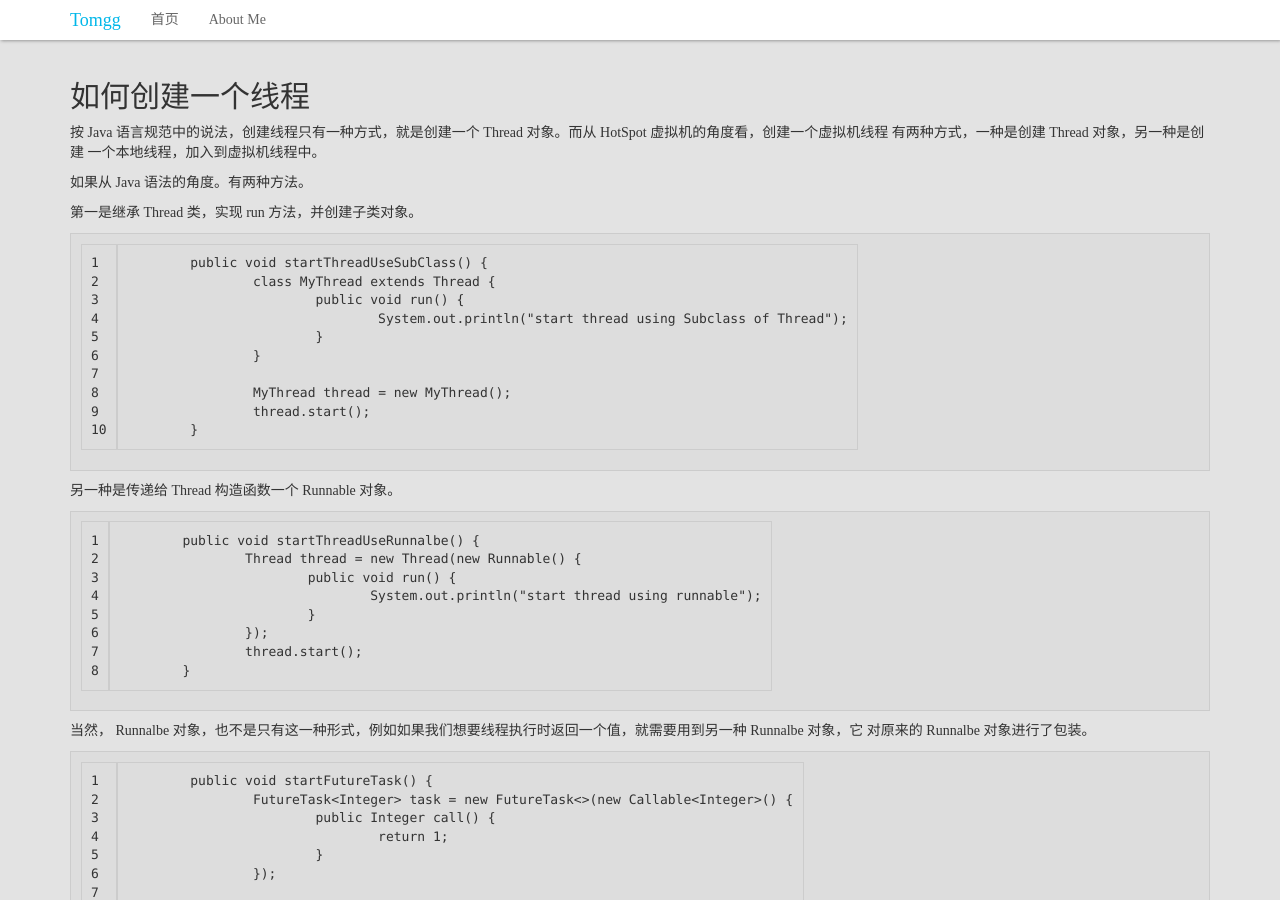
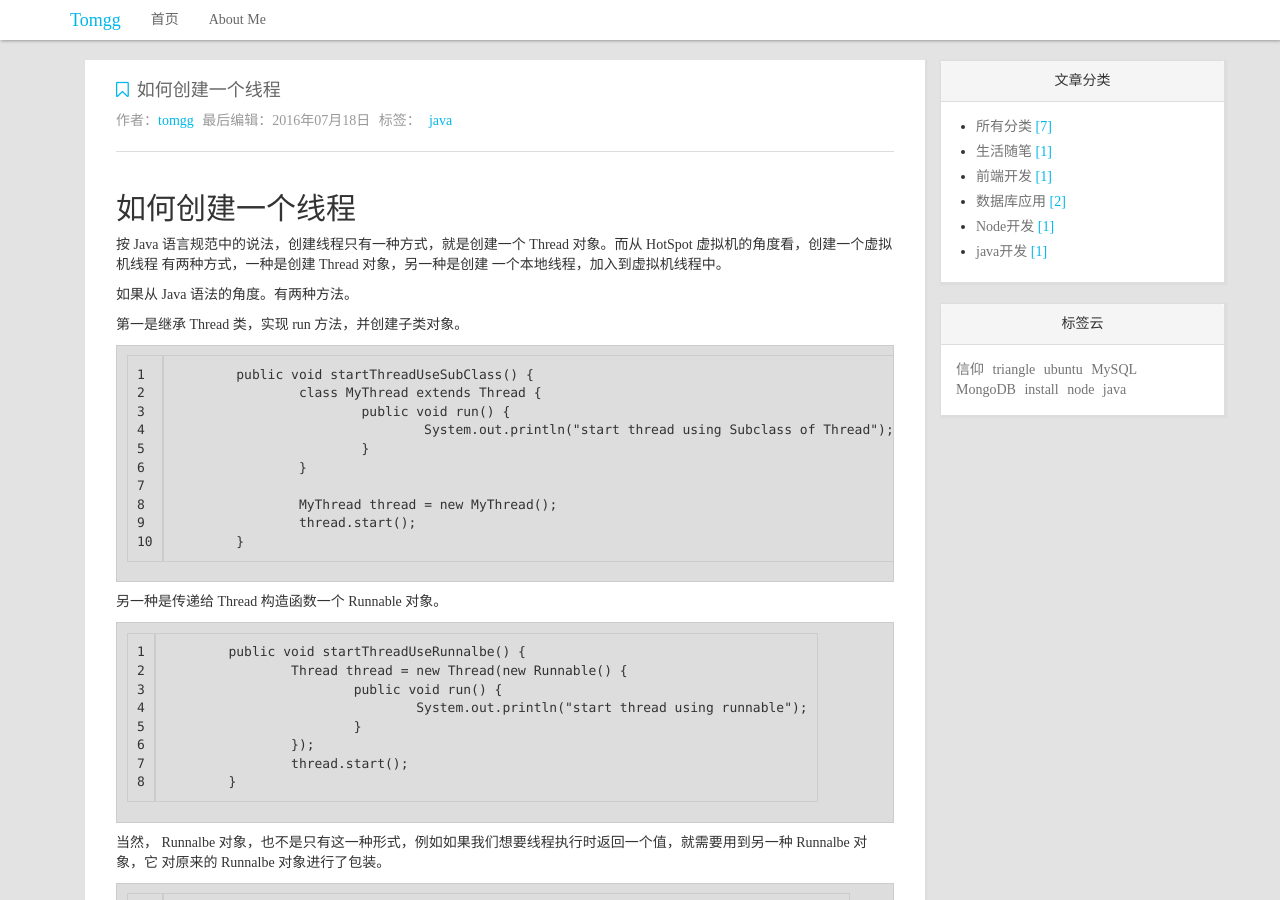
Before and after one commit to tomgg/tomgg.github.io, a Jekyll site: the page built from _posts/2016-07-18-java-thread.md, in a window 1280 px wide and 900 px high. Built offline with Jekyll 4.4.1, drawn with Linux system fonts in a browser that asks for light colours; nearby versions of some CDN libraries; comment, search, counter and statistics services are not loaded; part of the change alters nothing that is shown.

Commit message:
no message

```diff
--- a/_posts/2016-07-18-test.md
+++ b/_posts/2016-07-18-java-thread.md
@@ -1,8 +1,11 @@
 ---
-layout: default
-title: Java 中的并发
-category: 技术
-comments: true
+layout: post
+title: 如何创建一个线程
+tags:  [java]
+categories: [java开发]
+author: tomgg
+excerpt: "按 Java 语言规范中的说法，创建线程只有一种方式，就是创建一个 Thread 对象。而从 HotSpot 虚拟机的角度看，创建一个虚拟机线程
+有两种方式，一种是创建 Thread 对象，另一种是创建 一个本地线程，加入到虚拟机线程中。"
 ---
 
 
```
